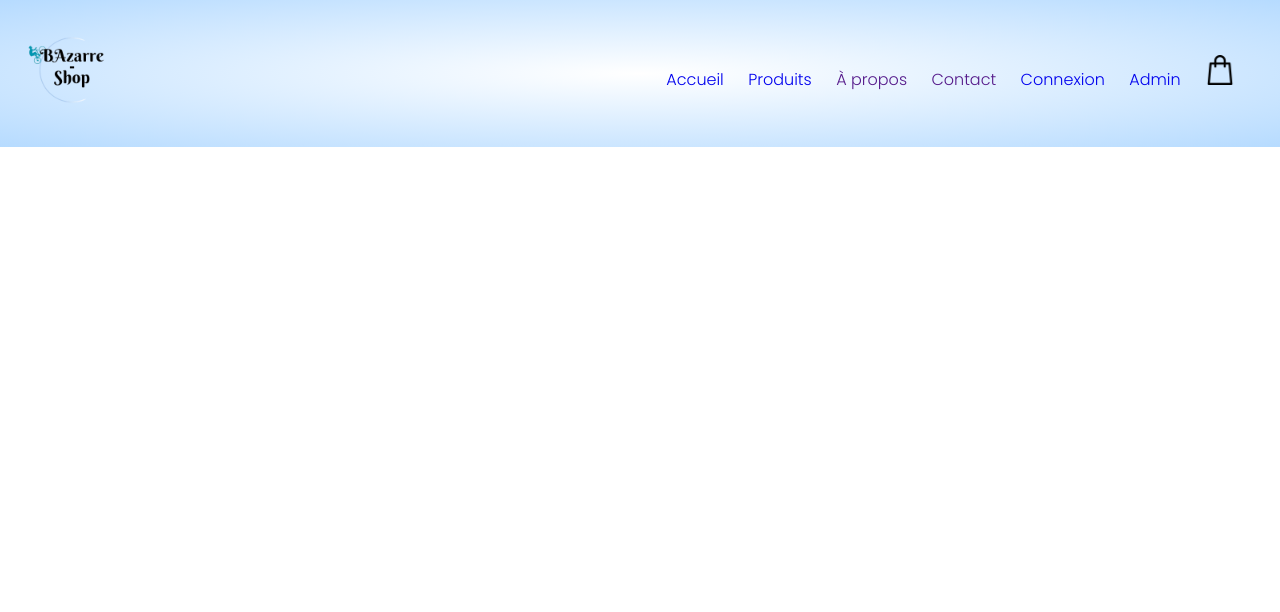
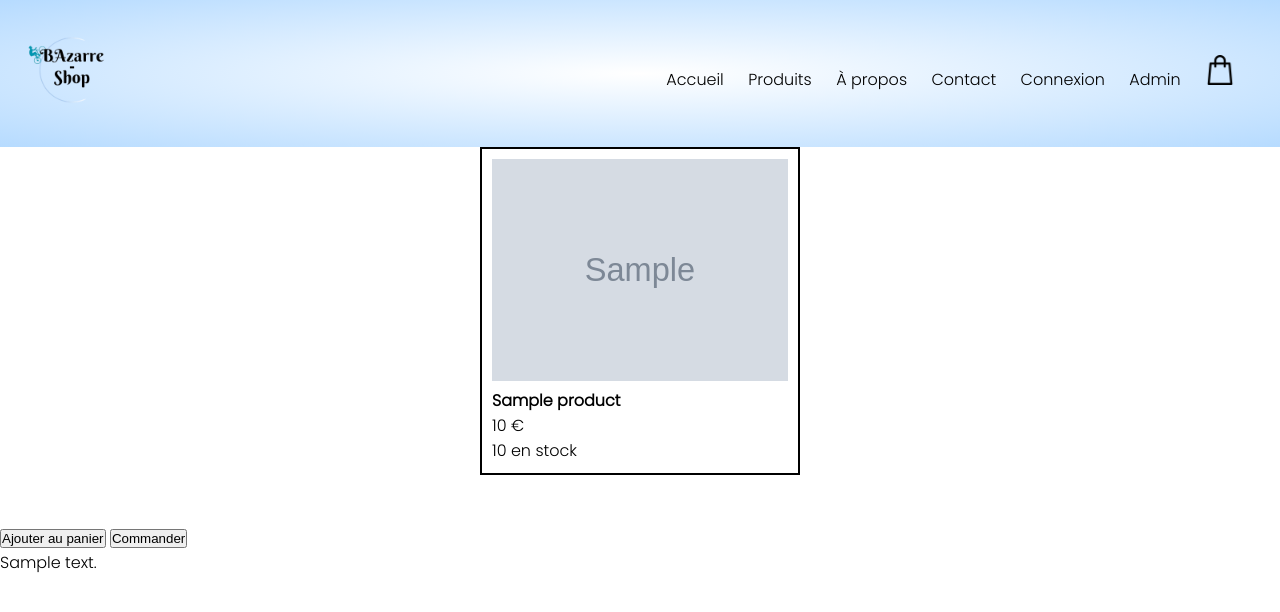
Before and after one commit to RomualdBR/Projet_site_ecom, a PHP site: page /public/page_product.php?id=1 in a window 1280 px wide. Shown: the top 612 px of the page. Run offline with PHP 8.4, Linux system fonts and the light colour scheme; tables that the repository leaves empty or names only in its code hold one stand-in row (values such as "Sample post"); grey boxes marked "Sample" are stand-in pictures.

Commit message:
page info produits cliqués + boutons commander et ajouter au panier

```diff
--- a/public/page_product.php
+++ b/public/page_product.php
@@ -1,5 +1,18 @@
 <?php
+//require_once __DIR__ . '/products.php';
+require_once __DIR__ . '/../src/init.php';
 
+
+
+function getInfos(): array
+            {
+                $productId = $_GET['id'];
+                global $pdo;
+                $pdoStatement = $pdo->prepare("SELECT * FROM products WHERE id ='$productId';");
+                $pdoStatement->execute();
+                $infos = $pdoStatement->fetchAll();
+                return $infos;
+            };
 
 ?>
 
@@ -34,7 +47,27 @@
                     <img src="assets/bootstrap-5.3.2-dist/img/shopping-bag.png" width="30px" height="30px">
                 </nav>
             </div>
+        </div>
+    </div>
+    <div class="row">
+        <?php
+            foreach (getInfos() as $info) :
+        ?>
+                <div class="col-3">
+                    <img src="<?= $info['image'] ?>">
+                    <h4><?= $info['name'] ?></h4>
+                    <p><?= $info['price'] ?> €</p>
+                    <p><?= $info['quantity'] ?> en stock</p>
+                </div>
+        <?php
+            endforeach;
+        ?>
+    </div>
 
+    <a href="panier"><input type="button" name="add" value="Ajouter au panier" class="order"></a>
+    <a href=""><input type="button" name="order" value="Commander" class="order"></a>
+
+    <p><?= $info['description'] ?></p>
 </body>
 
 </html>
--- a/public/products.php
+++ b/public/products.php
@@ -12,14 +12,13 @@ function getProduct(): array
 
 function findProduct(): array
 {
-
     global $pdo;
     $pdostatement = $pdo->prepare('SELECT * FROM products
     WHERE name LIKE :object;');
     $pdostatement->execute([":object" => "%" . $_GET['searchProduct'] . "%"]);
     $result = $pdostatement->fetchAll();
     return $result;
-};
+}
 
 ?>
 <!DOCTYPE html>
@@ -61,7 +60,6 @@ function findProduct(): array
     </div>
 
     <div class="row">
-
         <?php
         if (isset($_GET['searchProduct'])) :
             foreach (findProduct() as $productFound) :
@@ -76,7 +74,7 @@ function findProduct(): array
         else : foreach (getProduct() as $product) :
             ?>
                 <div class=" col-4">
-                    <a href="page_product.php">
+                    <a href="page_product.php?id=<?php echo $product['id']?>">
                         <img src="<?= $product['image'] ?>">
                         <h4><?= $product['name'] ?></h4>
                         <p><?= $product['price'] ?> €</p>
--- a/public/style.css
+++ b/public/style.css
@@ -31,11 +31,11 @@ nav ul li {
 
 a {
     text-decoration: none;
-    color: 555;
+    color: black;
 }
 
 p {
-    color: #555;
+    color: black;
 }
 
 .containerNavigation{
@@ -105,6 +105,19 @@ p {
 .col-4 img{
     width: 100%;
 }
+
+.col-3{
+    flex-basis: 25%;
+    padding: 10px;
+    min-width: 200px;
+    margin-bottom: 50px;
+    border: solid 2px;
+}
+.col-3 img{
+    width: 100%;
+}
+
+
 .title{
     text-align: center;
     margin: 0 auto 80px;
@@ -189,3 +202,7 @@ form a {
     transform: translatex(100px);
     transition: transform 1s;
 }
+
+#order .value :hover{
+    cursor: pointer;
+}
```
